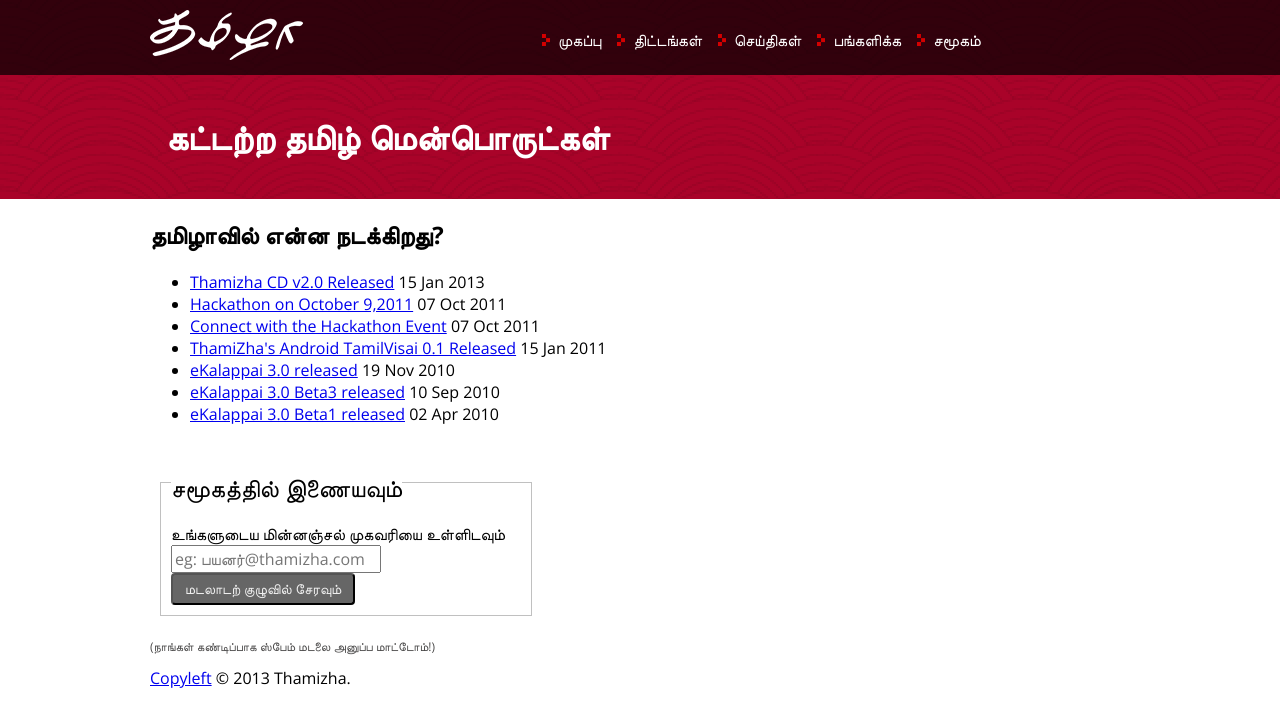
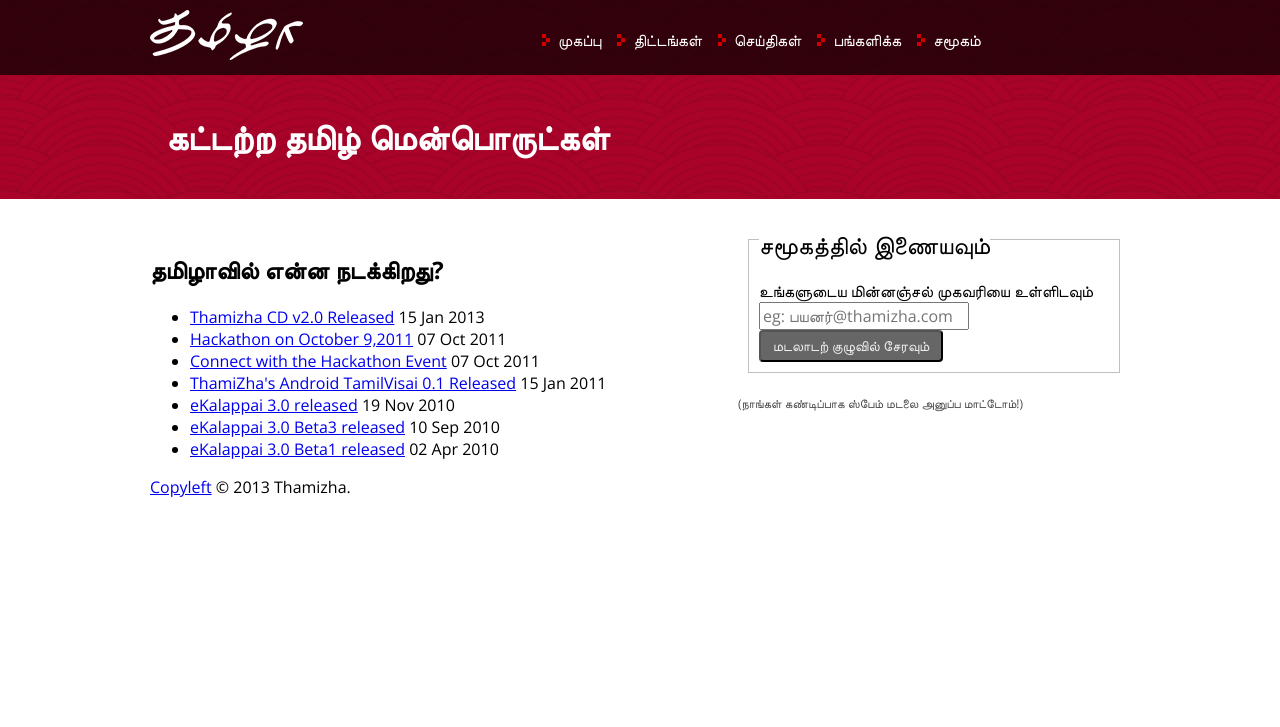
Before and after one commit to thamizha/thamizha.github.io, a Jekyll site: the page built from news.html, in a window 1280 px wide. Shown: the top 727 px of the page. Built offline with Jekyll 4.4.1, drawn with Linux system fonts in a browser that asks for light colours.

```diff
--- a/_config.yml
+++ b/_config.yml
@@ -1 +1,4 @@
 markdown: kramdown
+
+gems:
+  - jekyll-sitemap
--- a/assets/styles/main.css
+++ b/assets/styles/main.css
@@ -190,7 +190,7 @@ table thead th {
   float: left;
 }
 
-.about {
+.news, .about {
   width: 60%;
   float: left;
   margin-top: 35px;
```
